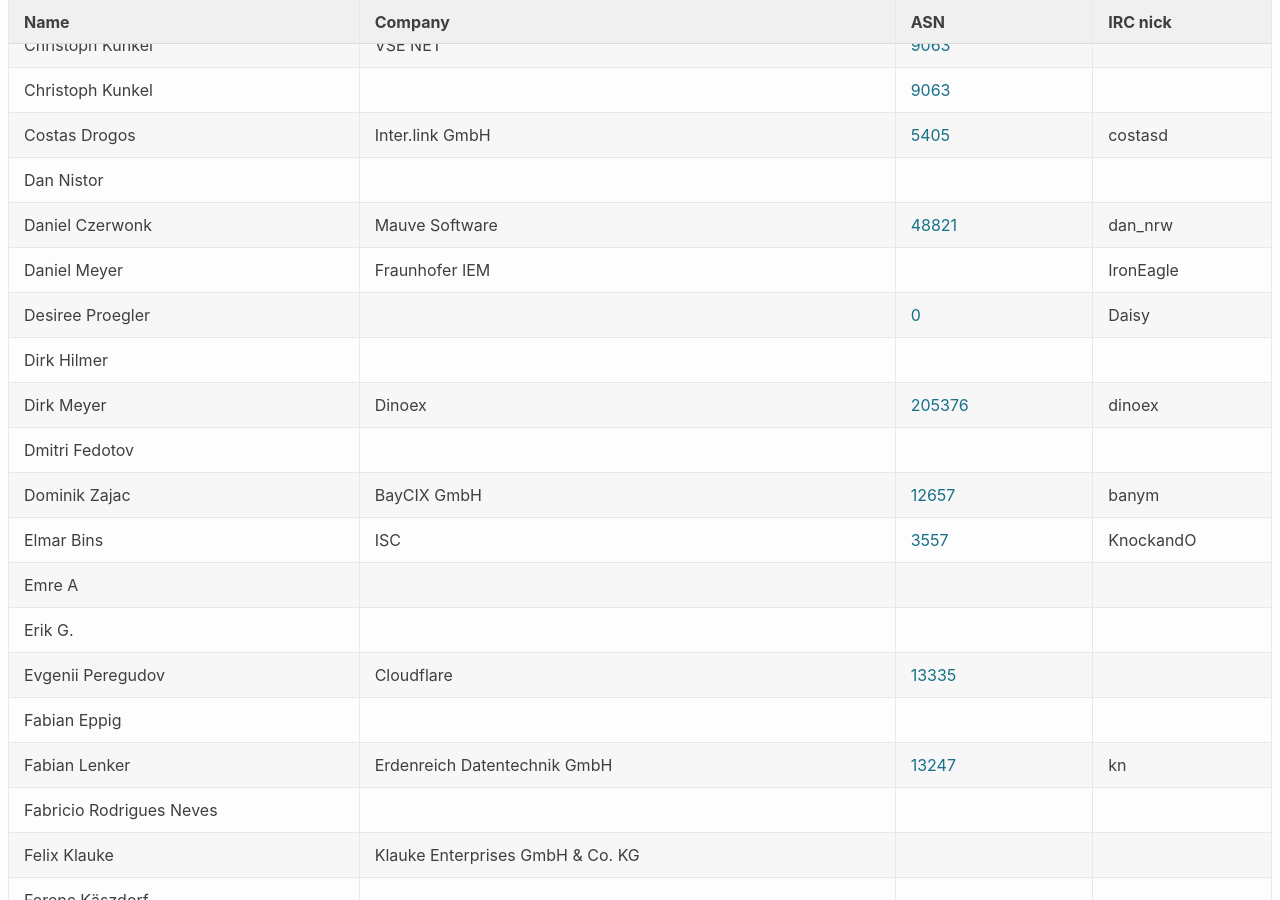
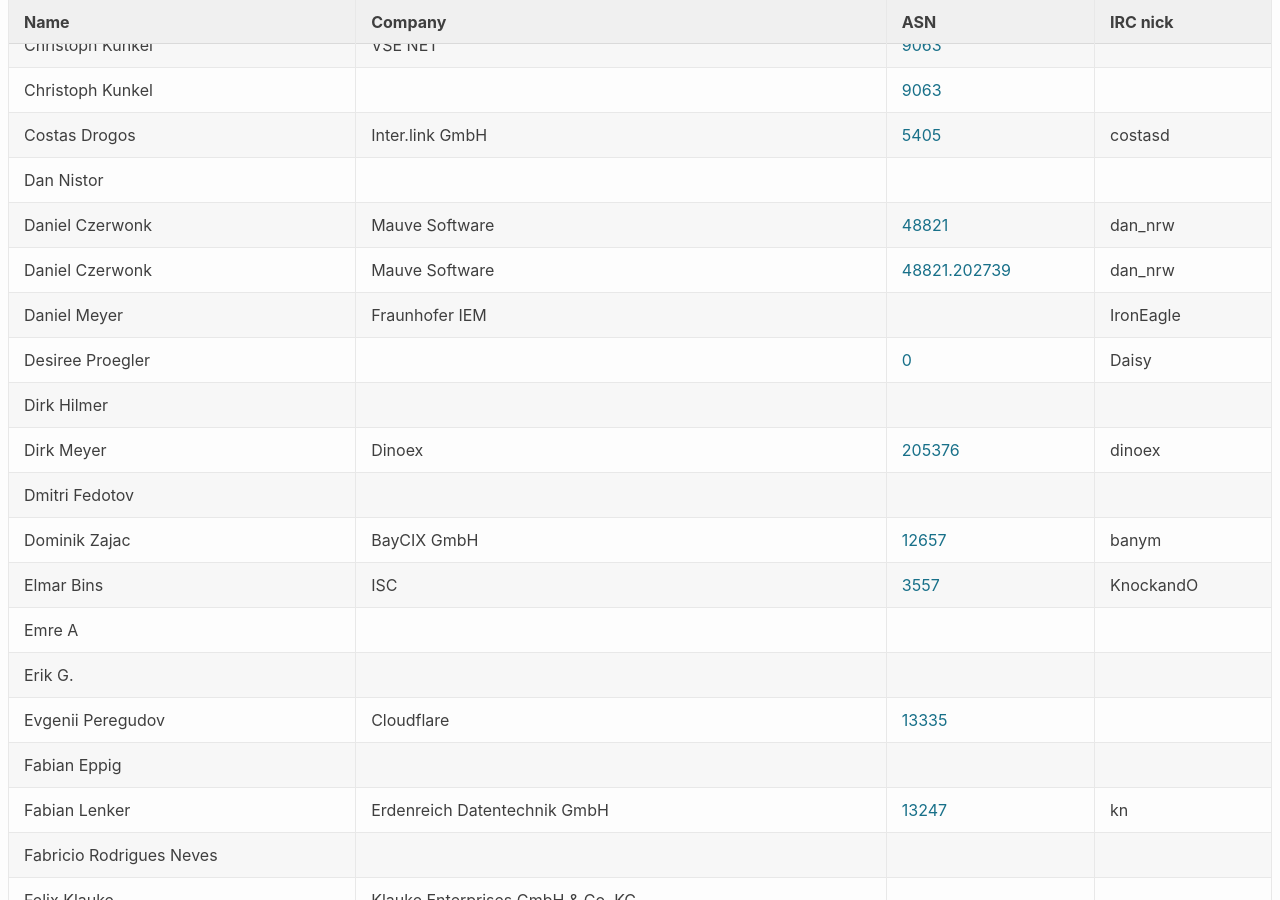
Before and after one commit to denog/pretix-attendeelist, a Jekyll site: the page built from denog15/index.md, in a window 1280 px wide and 900 px high, scrolled down 20724 px. Built offline with Jekyll 4.4.1, drawn with Linux system fonts in a browser that asks for light colours.

Commit message:
Latest data: Mon Nov 20 07:10:28 UTC 2023

```diff
--- a/_data/attendees_denog15_online.json
+++ b/_data/attendees_denog15_online.json
@@ -196,6 +196,12 @@
     "company": "Mauve Software",
     "irc": "dan_nrw",
     "asn": "48821"
+  },
+  {
+    "name": "Daniel Czerwonk",
+    "company": "Mauve Software",
+    "irc": "dan_nrw",
+    "asn": "48821.202739"
   },
   {
     "name": "Daniel Meyer",
```
